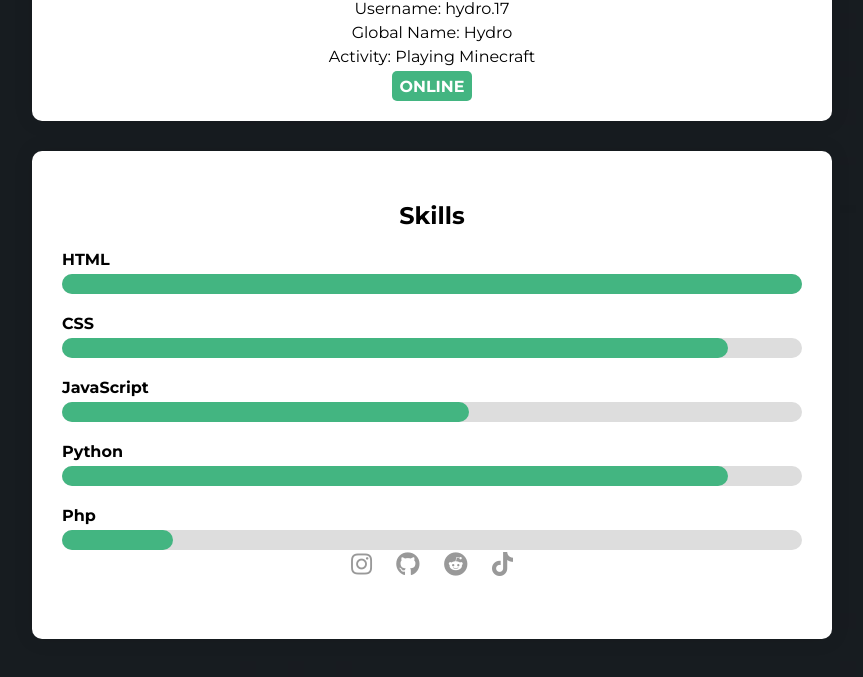
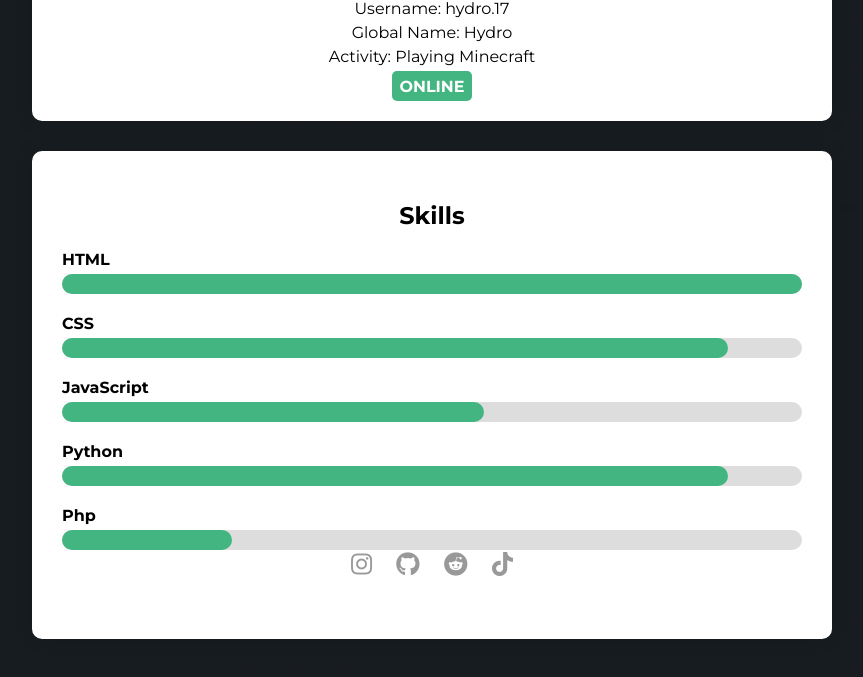
Before and after one commit to Hydroo17/bio, a plain HTML site: page index.html in a window 1280 px wide. Shown: the part 435-1112 px from the top of the page, without its empty margins (208-1071 px from the left). Drawn offline with Linux system fonts and the light colour scheme; no server answers.

Commit message:
Update index.html

```diff
--- a/index.html
+++ b/index.html
@@ -45,7 +45,7 @@
             <div class="skill">
                 <span class="skill-name">JavaScript</span>
                 <div class="skill-bar">
-                    <div class="skill-level" style="width: 55%;"></div>
+                    <div class="skill-level" style="width: 57%;"></div>
                 </div>
             </div>
             <div class="skill">
@@ -56,7 +56,7 @@
         </div>     <div class="skill">
                 <span class="skill-name">Php</span>
                 <div class="skill-bar">
-                    <div class="skill-level" style="width: 15%;"></div>
+                    <div class="skill-level" style="width: 23%;"></div>
                 </div>
 
         <div class="social-icons">
```
